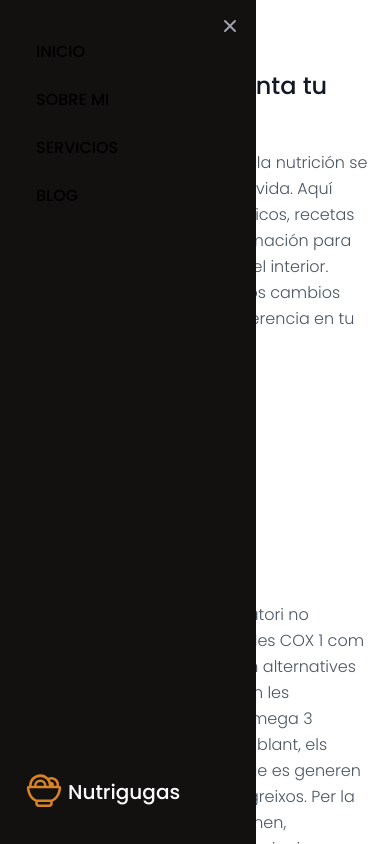
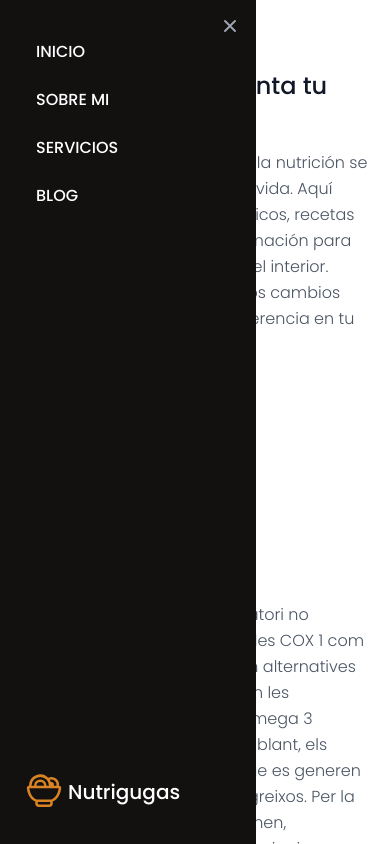
Before and after one commit to JoelCosp/ng-nutrigugas, an Angular app in the folder ng-nutrigugas/: page /blog in a window 390 px wide. Both pictures are taken after a click on the button 35 px from the left and 35 px from the top of the page. Shown: the top 844 px of the page. Built offline with nearby package versions, Linux system fonts and the light colour scheme.

Commit message:
PRUEBA ARREGLO COLOR ROUTERLINKS MENU

```diff
--- a/ng-nutrigugas/src/app/components/nav/nav.component.html
+++ b/ng-nutrigugas/src/app/components/nav/nav.component.html
@@ -31,25 +31,25 @@
     <div class="py-4 overflow-y-auto">
         <ul class="space-y-2 font-medium">
           <li routerLink="/">
-              <a href="#" class="flex items-center p-2 rounded-lg dark:text-white hover:bg-gray-100 dark:hover:bg-gray-700 group">
+              <a href="#" class="flex items-center p-2 rounded-lg text-white hover:bg-gray-100 dark:hover:bg-gray-700 group">
                 <!-- FALTA AÑADIR LOS ICONOS CON EL COLOR CORRESPONDIENTE -->
                 <span class="ms-3">INICIO</span>
               </a>
           </li>
           <li routerLink="/about">
-              <a href="#" class="flex items-center p-2 rounded-lg dark:text-white hover:bg-gray-100 dark:hover:bg-gray-700 group">
+              <a href="#" class="flex items-center p-2 rounded-lg text-white hover:bg-gray-100 dark:hover:bg-gray-700 group">
                 <!-- FALTA AÑADIR LOS ICONOS CON EL COLOR CORRESPONDIENTE -->
                 <span class="ms-3">SOBRE MI</span>
               </a>
           </li>
           <li routerLink="/services">
-              <a href="#" class="flex items-center p-2 rounded-lg dark:text-white hover:bg-gray-100 dark:hover:bg-gray-700 group">
+              <a href="#" class="flex items-center p-2 rounded-lg text-white hover:bg-gray-100 dark:hover:bg-gray-700 group">
                 <!-- FALTA AÑADIR LOS ICONOS CON EL COLOR CORRESPONDIENTE -->
                 <span class="ms-3">SERVICIOS</span>
               </a>
           </li>
           <li routerLink="/blog">
-              <a href="#" class="flex items-center p-2 rounded-lg dark:text-white hover:bg-gray-100 dark:hover:bg-gray-700 group">
+              <a href="#" class="flex items-center p-2 rounded-lg text-white hover:bg-gray-100 dark:hover:bg-gray-700 group">
                 <!-- FALTA AÑADIR LOS ICONOS CON EL COLOR CORRESPONDIENTE -->
                 <span class="ms-3">BLOG</span>
               </a>
```
